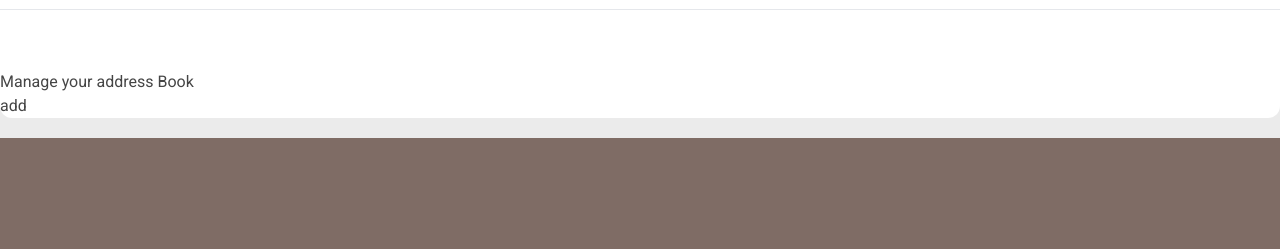
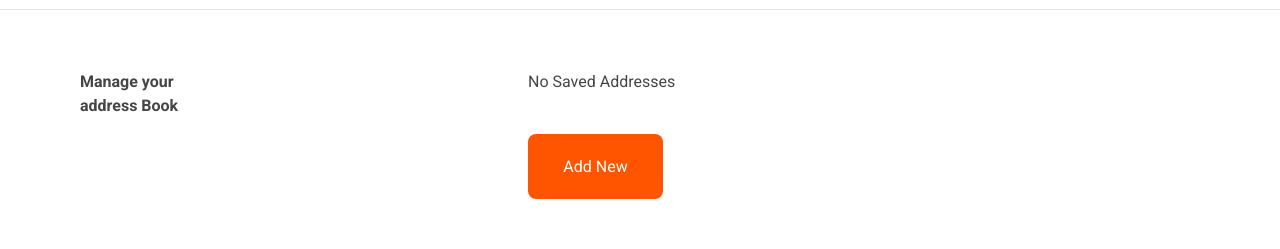
Before and after one commit to pakfron/pp-model-shop-frontend, a React (Vite) app: page /my-account/1/address in a window 1280 px wide. Shown: the part 499-748 px from the top of the page. Built offline with nearby package versions, Linux system fonts and the light colour scheme; no server answers.

Commit message:
MyAccount AddressPage

```diff
--- /dev/null
+++ b/src/features/My Account/ButtonMyAccount.jsx
@@ -0,0 +1,6 @@
+
+export default function ButtonMyAccount({children}) {
+  return (
+    <button className="bg-pp-login-button w-[135px] h-[65px] rounded-lg text-white">{children}</button>
+  )
+}
--- a/src/features/auth/RegisterForm.jsx
+++ b/src/features/auth/RegisterForm.jsx
@@ -16,7 +16,7 @@ export default function RegisterForm() {
     confirmPassword: "",
     email: "",
   });
-  const { register,setError, errorRegister, setErrorRegister, loading } =
+  const { register, setError, errorRegister, setErrorRegister, loading } =
     useAuth();
 
   useEffect(() => {
@@ -105,6 +105,7 @@ export default function RegisterForm() {
           </div>
           <label htmlFor="password">password</label>
           <InputLoginPage
+            type={"password"}
             value={regInput.password}
             onChange={handleChangeRegInput}
             name={"password"}
@@ -117,6 +118,7 @@ export default function RegisterForm() {
           </div>
           <label htmlFor="confirmPassword">confirmPassword</label>
           <InputLoginPage
+            type={"password"}
             value={regInput.confirmPassword}
             onChange={handleChangeRegInput}
             name={"confirmPassword"}
--- a/src/pages/myaccount/AddressPage.jsx
+++ b/src/pages/myaccount/AddressPage.jsx
@@ -1,3 +1,4 @@
+import ButtonMyAccount from "../../features/My Account/ButtonMyAccount";
 import MyAccountBody from "../../features/My Account/MyAccountBody";
 import BodyPage from "../../features/body/BodyPage";
 
@@ -5,10 +6,18 @@ export default function AddressPage() {
   return (
     <BodyPage>
       <MyAccountBody title={"ADDRESS BOOK"}>
-        <div>
-          <div>Manage your address Book</div>
-          <div>add</div>
+        <div className="flex items-start pl-20 pr-20 mb-20">
+          <div className="w-[40%]">
+            <div className="max-w-[100px] font-bold">
+              Manage your address Book
+            </div>
+          </div>
+          <div className="w-[50%] flex flex-col gap-10">
+            <div>No Saved Addresses</div>
+            <ButtonMyAccount>Add New</ButtonMyAccount>
+          </div>
         </div>
+        <div></div>
       </MyAccountBody>
     </BodyPage>
   );
```
